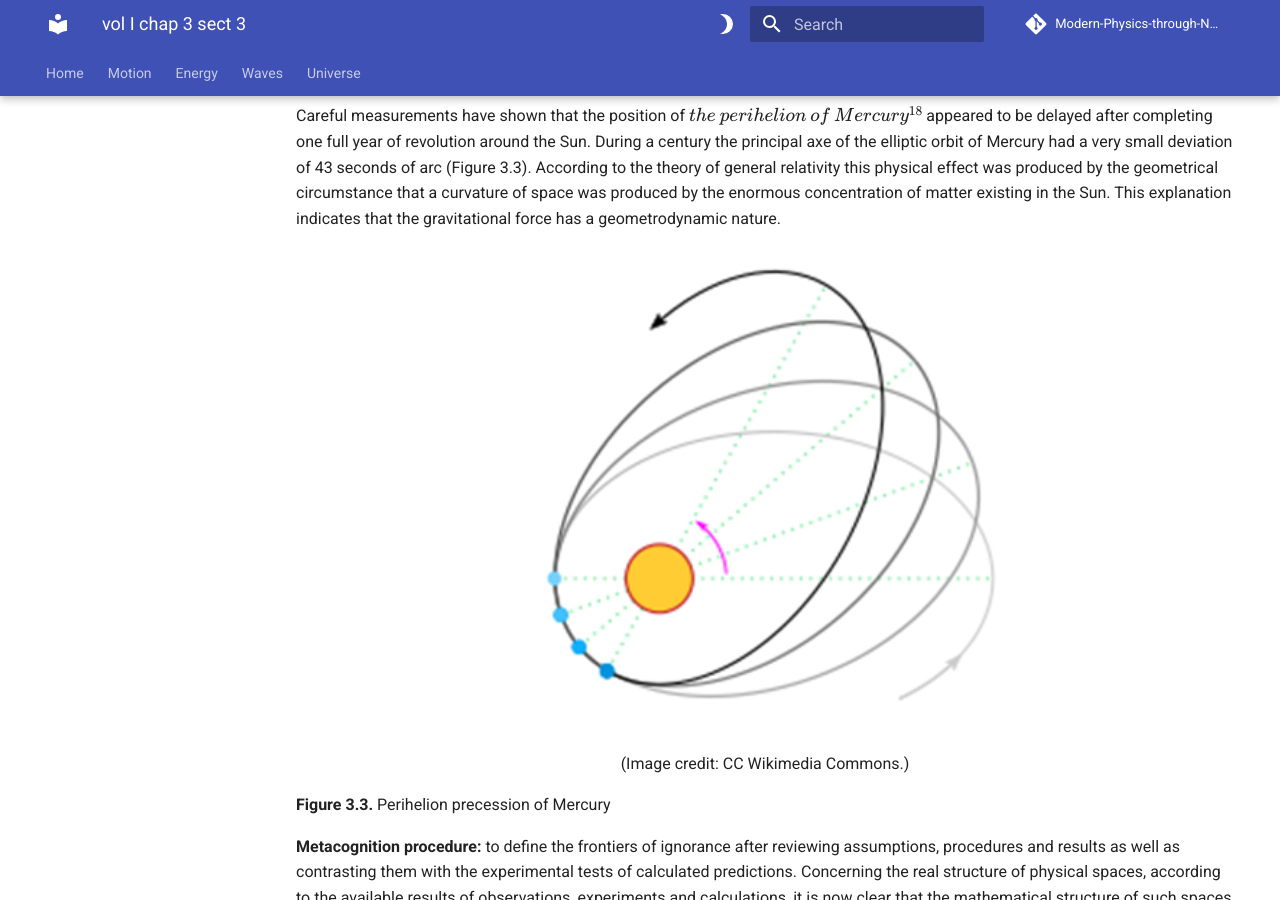
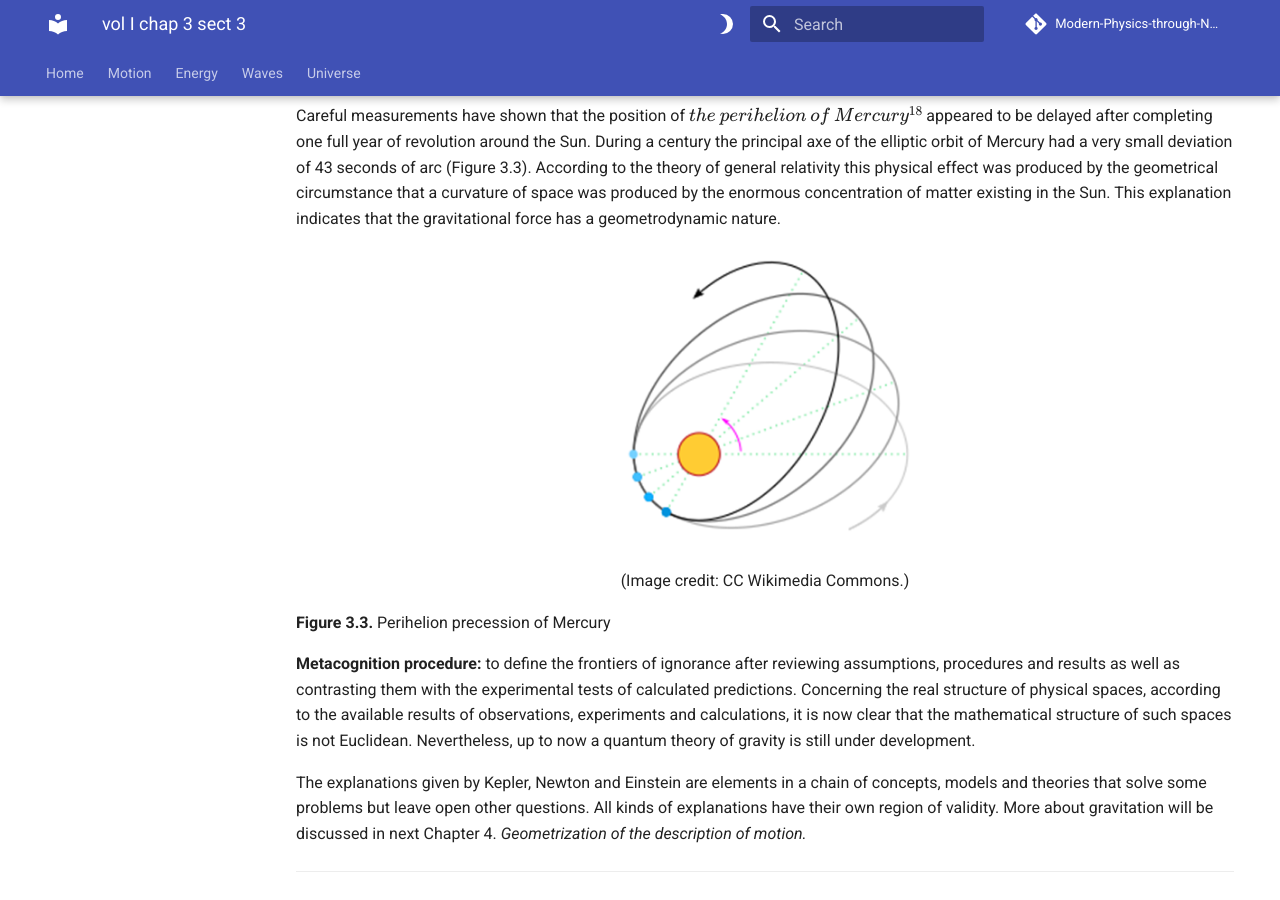
Before and after one commit to modphysnobel/modphysnobel.github.io, an MkDocs documentation site: the page built from docs/vol-I/vol-I-chap-3-sect-3.md, in a window 1280 px wide and 900 px high, scrolled down 2427 px. Built offline with MkDocs 1.6.1 and Material for MkDocs 9.7.7, drawn with Linux system fonts in a browser that asks for light colours; some web fonts are replaced; comment, search, counter and statistics services are not loaded.

Commit message:
Update vol-I-chap-3-sect-3.md

```diff
--- a/docs/vol-I/vol-I-chap-3-sect-3.md
+++ b/docs/vol-I/vol-I-chap-3-sect-3.md
@@ -55,7 +55,7 @@ Newton could explain what Kepler predicted but without describing how the gravit
 Careful measurements have shown that the position of $the$ $perihelion$ $of$ $Mercury^{18}$ appeared to be delayed after completing one full year of revolution around the Sun. During a century the principal axe of the elliptic orbit of Mercury had a very small deviation of 43 seconds of arc (Figure 3.3). According to the theory of general relativity this physical effect was produced by the geometrical circumstance that a curvature of space was produced by the enormous concentration of matter existing in the Sun. This explanation indicates that the gravitational force has a geometrodynamic nature.
 
 <p align="center">
-	<img src="https://github.com/modphysnobel/modphysnobel.github.io/blob/main/docs/vol-I/figs/Nuevo3.6.PNG?raw=true" width=480 align=center>
+	<img src="https://github.com/modphysnobel/modphysnobel.github.io/blob/main/docs/vol-I/figs/Nuevo3.6.PNG?raw=true" width=300 align=center>
 	</p>
 
 <center>
```
